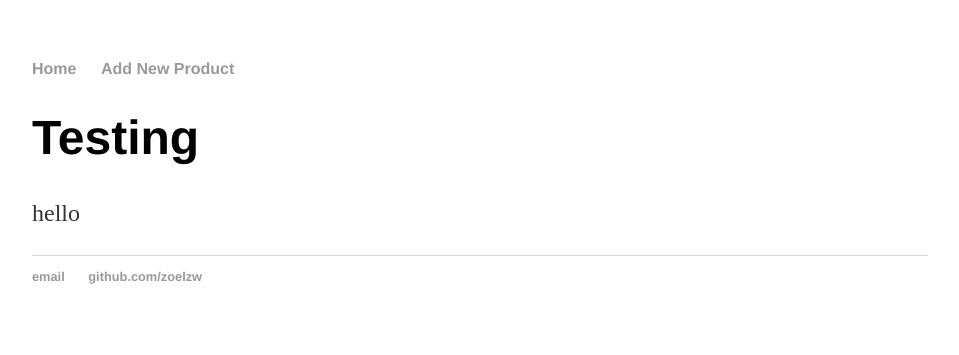
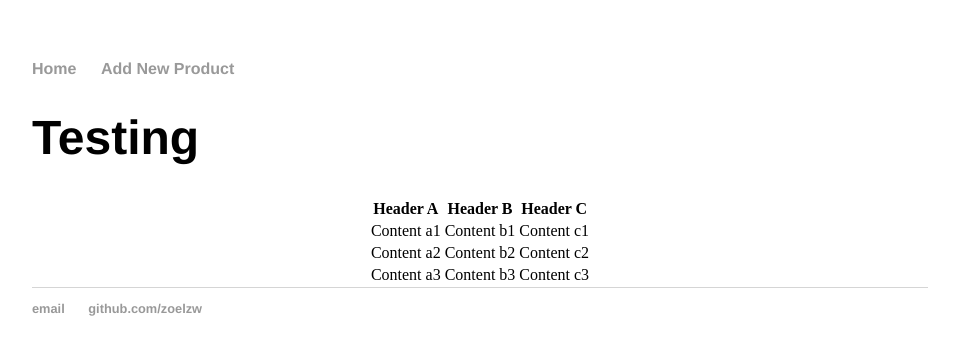
Before and after one commit to zoelzw/Spreadsheet-Based-Web-App, a Jekyll site: the page built from index.html, in a window 1280 px wide. Shown: the top 355 px of the page, without its empty margins (160-1119 px from the left). Built offline with Jekyll 4.4.1, drawn with Linux system fonts in a browser that asks for light colours.

Commit message:
Update index.html

```diff
--- a/index.html
+++ b/index.html
@@ -4,5 +4,10 @@ title: Testing
 ---
 <div class="blurb">
 	<h1>Testing</h1>
-	<p>hello </p>
+	<table align="center">
+  <tr><th align="center">Header A</th><th align="center">Header B</th><th align="center">Header C</th></tr>
+  <tr><td>Content a1</td><td>Content b1</td><td>Content c1</td></tr>
+  <tr><td>Content a2</td><td>Content b2</td><td>Content c2</td></tr>
+  <tr><td>Content a3</td><td>Content b3</td><td>Content c3</td></tr>
+</table>
 </div><!-- /.blurb -->
```
